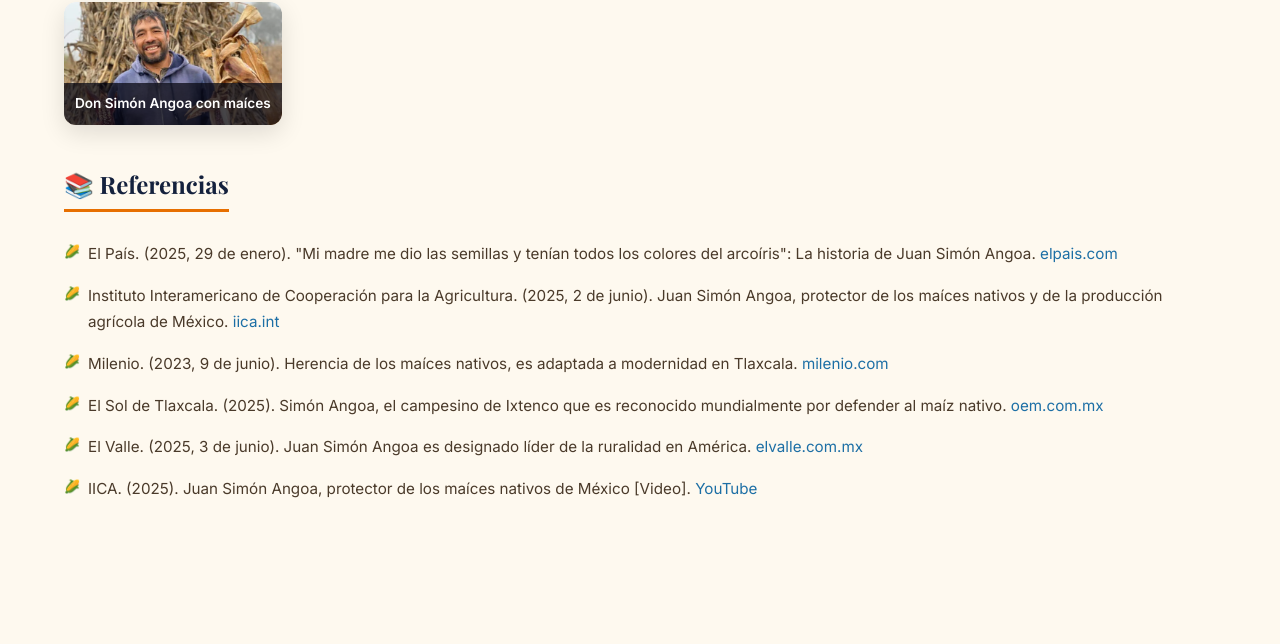
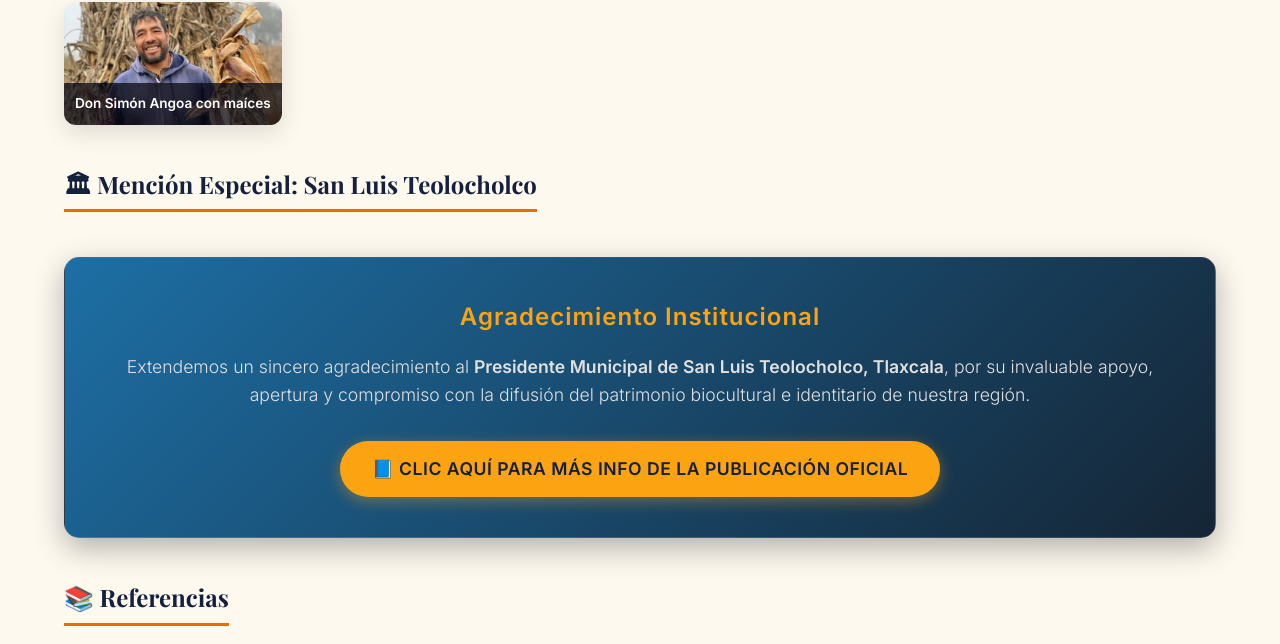
Before and after one commit to alexanderdiego19537-svg/Herencia-de-el-maiz, a website: page paginas/categorias/reconocimiento.html in a window 1280 px wide. Shown: the part 2509-3153 px from the top of the page. Drawn offline with nearby package versions, Linux system fonts and the light colour scheme.

Commit message:
feat: add interactive institutional acknowledgment for Mayor of San Luis Teolocholco with Facebook link

```diff
--- a/paginas/categorias/reconocimiento.html
+++ b/paginas/categorias/reconocimiento.html
@@ -159,6 +159,20 @@
             </div>
         </section>
 
+        <!-- AGRADECIMIENTO ESPECIAL -->
+        <section class="seccion">
+            <h2>🏛 Mención Especial: San Luis Teolocholco</h2>
+            <div style="background: linear-gradient(135deg, #1d6fa5 0%, #152535 100%); padding: 2.5rem 2rem; border-radius: 15px; text-align: center; color: white; box-shadow: 0 10px 30px rgba(0,0,0,0.3); margin: 2rem 0; border: 1px solid rgba(255,255,255,0.1); transition: transform 0.3s ease;" onmouseover="this.style.transform='scale(1.02)'" onmouseout="this.style.transform='scale(1)'">
+                <h3 style="color: #fca311; margin-bottom: 1rem; font-size: 1.5rem; letter-spacing: 1px;">Agradecimiento Institucional</h3>
+                <p style="font-size: 1.1rem; line-height: 1.6; margin-bottom: 2rem; color: #e0e0e0; font-weight: 300;">
+                    Extendemos un sincero agradecimiento al <strong>Presidente Municipal de San Luis Teolocholco, Tlaxcala</strong>, por su invaluable apoyo, apertura y compromiso con la difusión del patrimonio biocultural e identitario de nuestra región.
+                </p>
+                <a href="https://www.facebook.com/share/p/1HtLXKSGzJ/" target="_blank" style="display: inline-block; background: #fca311; color: #14213d; padding: 14px 32px; border-radius: 50px; font-weight: bold; text-decoration: none; font-size: 1.1rem; box-shadow: 0 4px 15px rgba(252, 163, 17, 0.4); transition: all 0.3s ease; text-transform: uppercase; letter-spacing: 0.5px;" onmouseover="this.style.background='#fff'; this.style.color='#c1121f'; this.style.boxShadow='0 8px 25px rgba(255,255,255,0.6)'" onmouseout="this.style.background='#fca311'; this.style.color='#14213d'; this.style.boxShadow='0 4px 15px rgba(252, 163, 17, 0.4)'">
+                    📘 Clic Aquí para Más Info de la Publicación Oficial
+                </a>
+            </div>
+        </section>
+
         <!-- REFERENCIAS -->
         <section class="seccion">
             <h2>📚 Referencias</h2>
```
